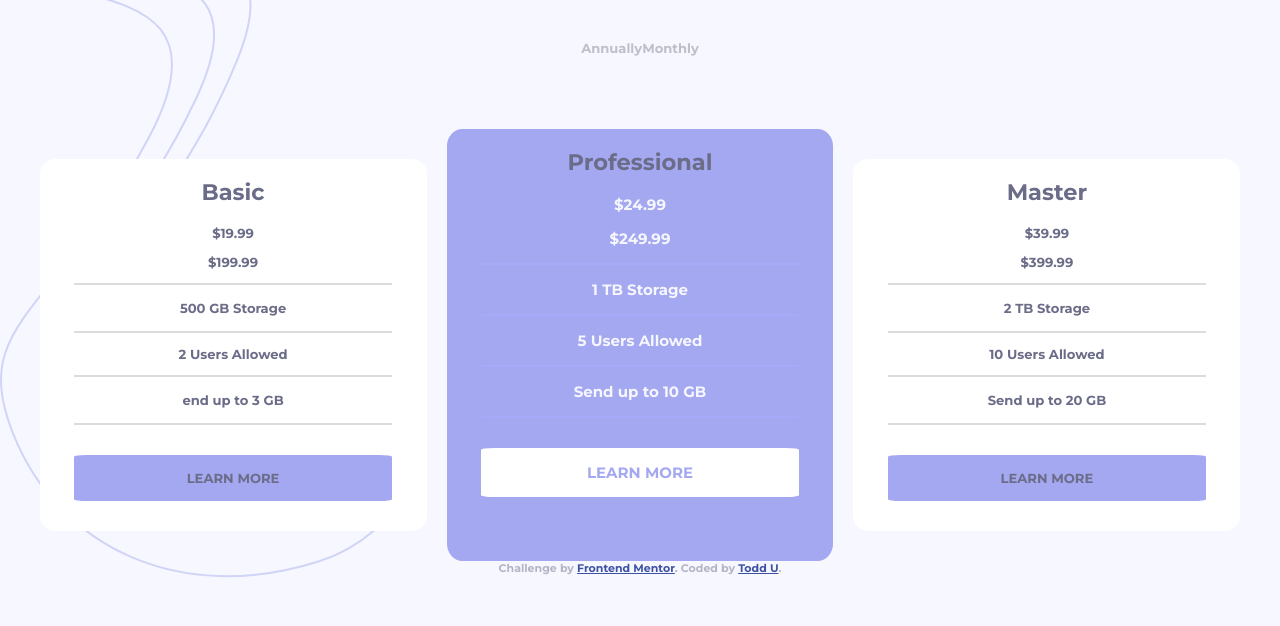
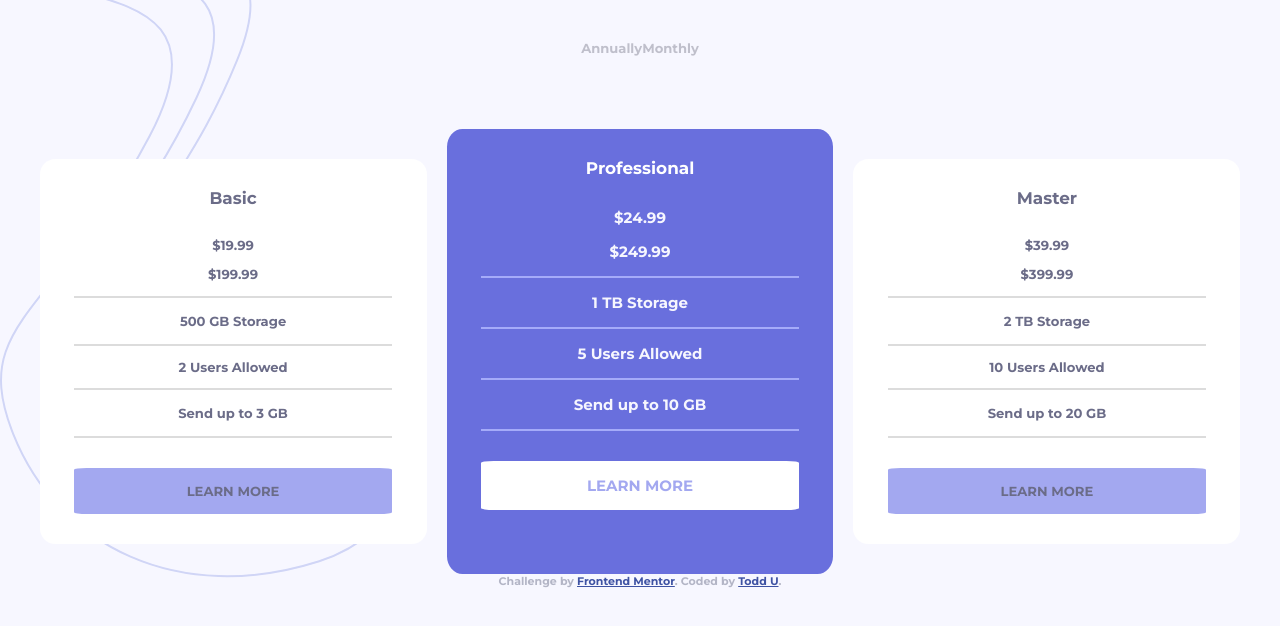
Before and after one commit to tunge1/pricing-component, a plain HTML site: page index.html in a window 1280 px wide. Shown: the part 80-706 px from the top of the page. Drawn offline with Linux system fonts and the light colour scheme.

Commit message:
Text resizing

```diff
--- a/index.html
+++ b/index.html
@@ -36,7 +36,7 @@
        <p>&dollar;199.99</p>
          <p class="lines-tb">500 GB Storage</p>
          <p class="lines-tb-mid">2 Users Allowed</p>
-         <p class="lines-tb">end up to 3 GB</p>
+         <p class="lines-tb">Send up to 3 GB</p>
          <p class="learn">Learn More</p>
      </article>
      <article class="pro">
--- a/styles.css
+++ b/styles.css
@@ -14,6 +14,8 @@ h1 {
 }
 h2 {
     color: #6b6c88;
+    font-size: 1.125em;
+    padding: 15px 0;
 }
 .basic p, .master p {
     color: #6b6c88;
@@ -44,12 +46,15 @@ h2 {
 }
 .pro {
     color: hsl(240, 78%, 98%);
-    background-color: hsl(236, 72%, 79%);
+    background-color: hsl(237, 63%, 64%);
     text-align: center;
     margin: 30px 0;
     width: 100%;
     overflow: auto;
     border-radius: 4%;
+}
+.pro h2 {
+    color: white;
 }
 .lines {
     border-top:#dcdcdc solid 2px;
```
